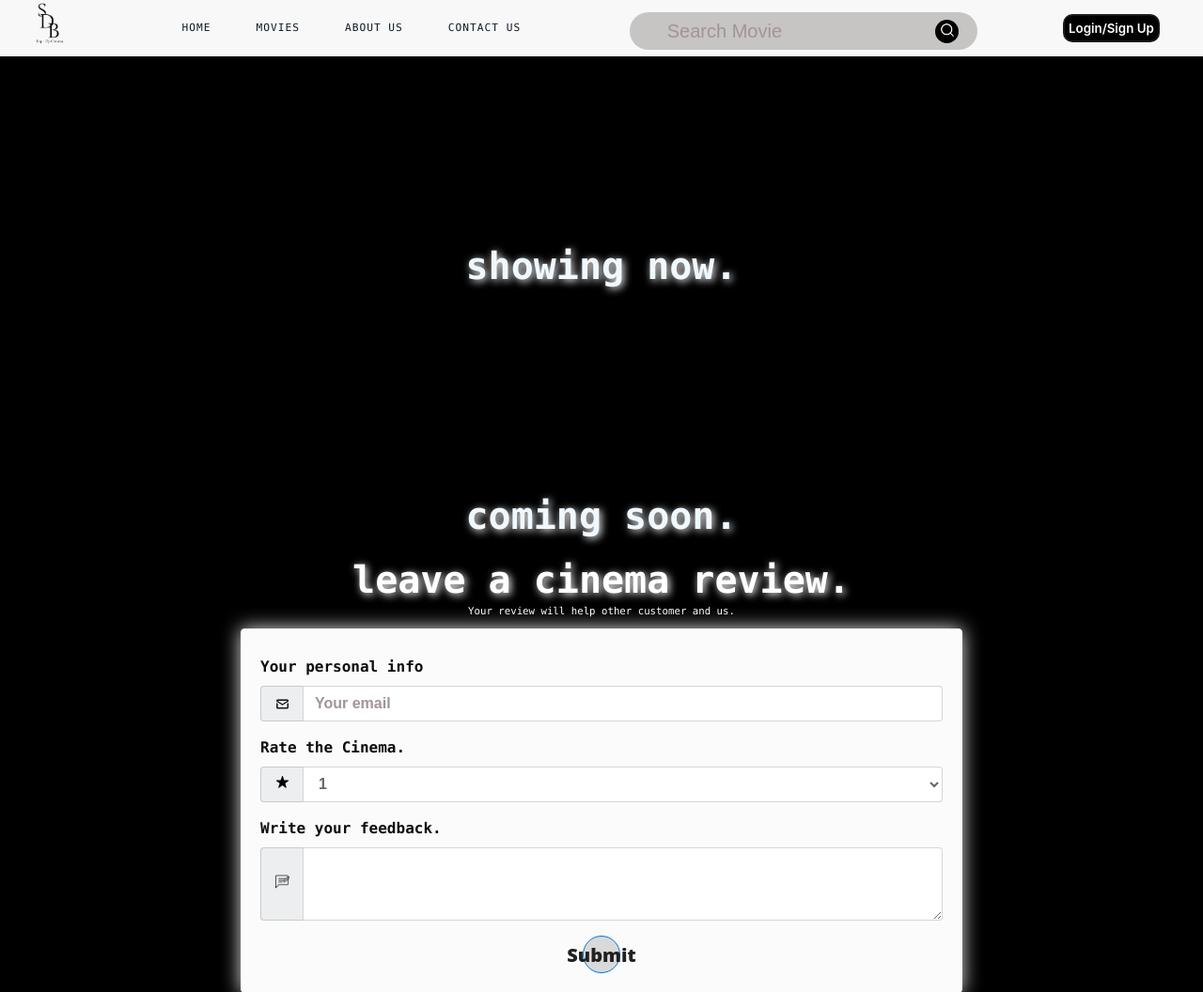
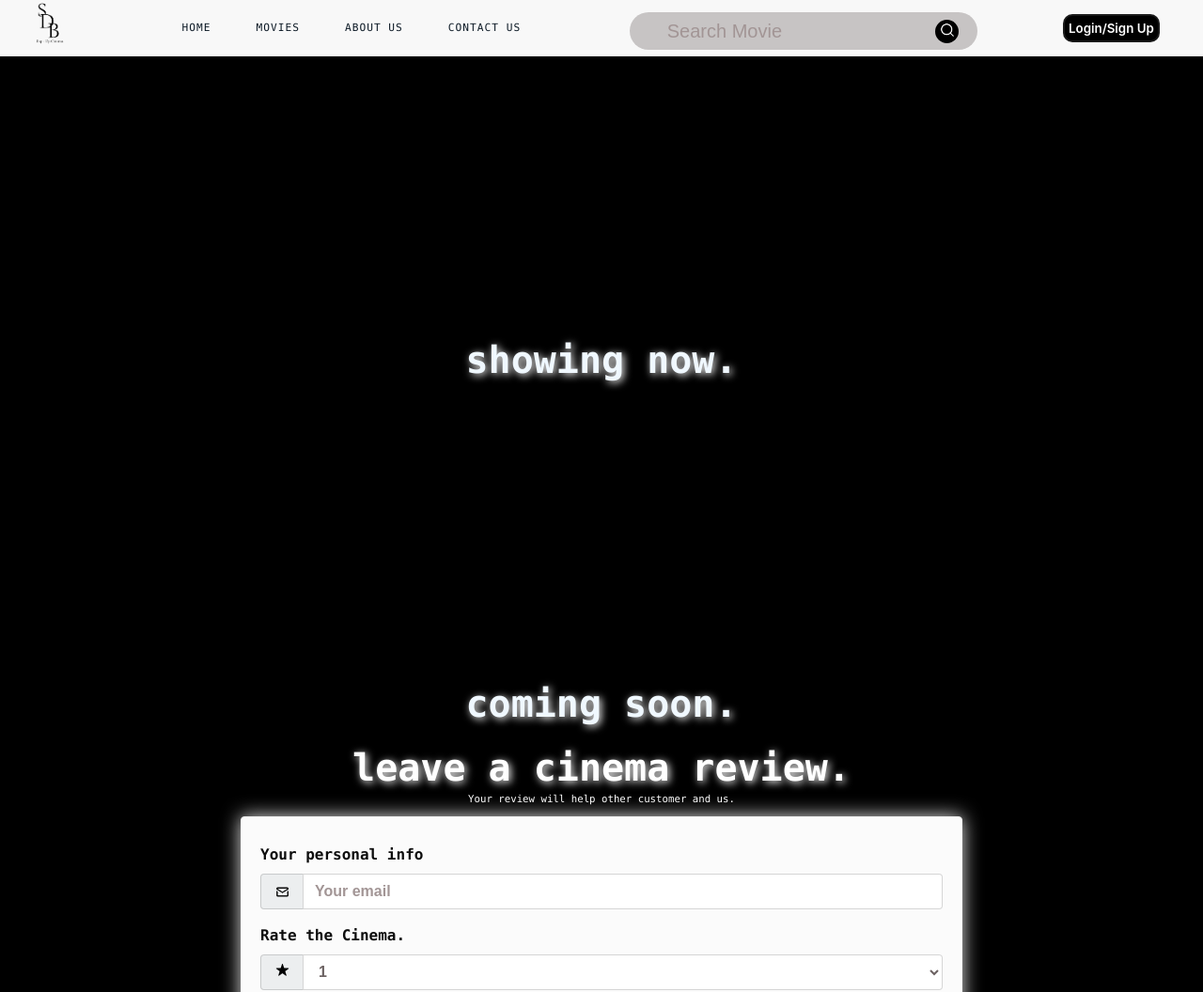
Before and after one commit to jediasaf/CSIT314SDB, a PHP site: page /MoviePage.php in a window 1280 px wide. Shown: the top 1056 px of the page at 94% size. Run offline with PHP 8.4, Linux system fonts and the light colour scheme; data that the repository does not hold is empty.

Commit message:
Update coba.css

```diff
--- a/CSS/coba.css
+++ b/CSS/coba.css
@@ -1006,7 +1006,7 @@ body{
 	 color: aliceblue;
 	 text-shadow: 2px 2px 8px white;
 	 font-size: 40px;
-	 padding-top: 200px;
+	 padding-top: 300px;
 	 padding-bottom: 20px;
 
 }
```
